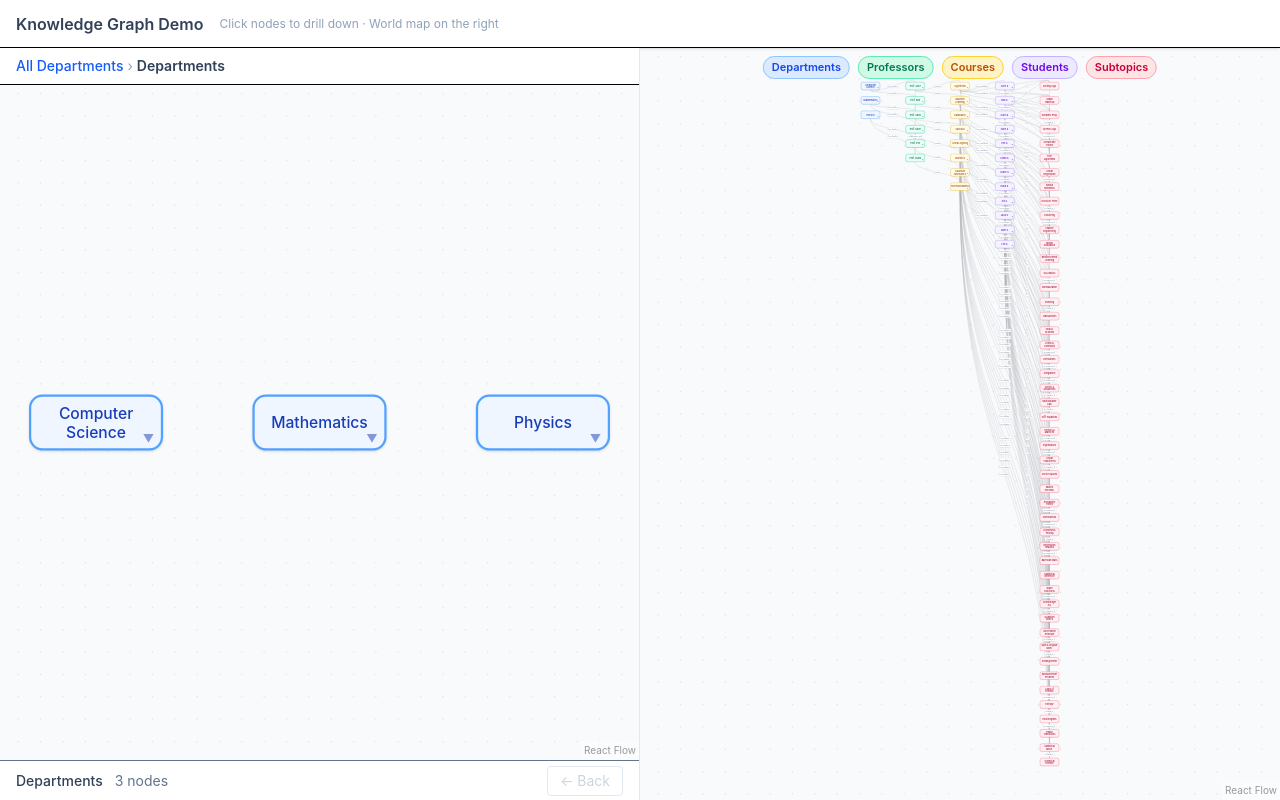
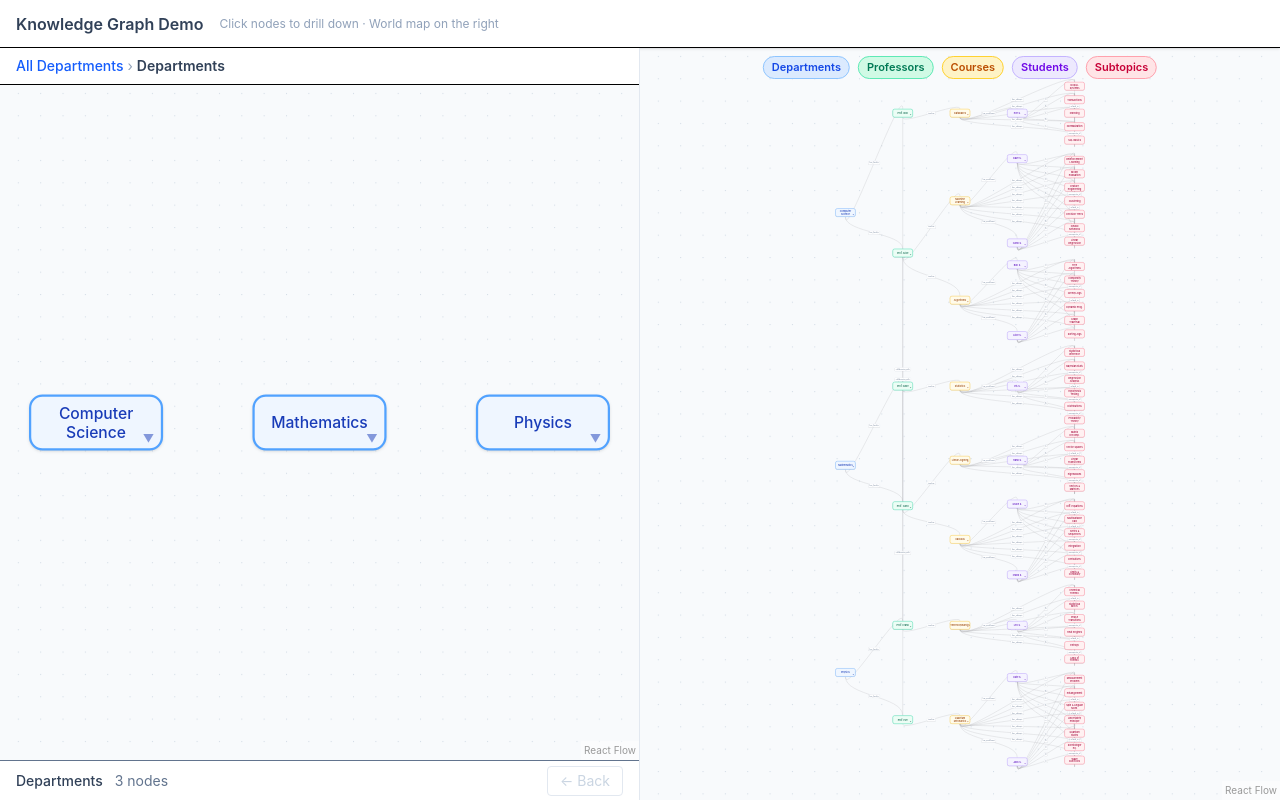
Before and after one commit to alwaysmiddle/KnowledgeNetworkDemo, a React (Vite) app: page / in a window 1280 px wide. Built offline with nearby package versions, Linux system fonts and the light colour scheme.

Commit message:
Added dagre for graph layouts.

```diff
--- a/package.json
+++ b/package.json
@@ -10,6 +10,7 @@
     "preview": "vite preview"
   },
   "dependencies": {
+    "@dagrejs/dagre": "^2.0.4",
     "@xyflow/react": "^12.10.1",
     "react": "^19.2.0",
     "react-dom": "^19.2.0"
@@ -17,6 +18,7 @@
   "devDependencies": {
     "@eslint/js": "^9.39.1",
     "@tailwindcss/vite": "^4.2.1",
+    "@types/dagre": "^0.7.54",
     "@types/node": "^24.10.1",
     "@types/react": "^19.2.7",
     "@types/react-dom": "^19.2.3",
--- a/src/components/WorldMapCanvas.tsx
+++ b/src/components/WorldMapCanvas.tsx
@@ -5,7 +5,7 @@ import type { Node, Edge, NodeMouseHandler } from '@xyflow/react'
 import { KGNodeComponent } from './KGNode'
 import type { KGNodeData } from './KGNode'
 import { KGEdgeComponent } from './KGEdge'
-import { layoutWorldMap } from '../lib/layoutWorldMap'
+import { layoutWorldMapDagre } from '../lib/layoutWorldMapDagre'
 import type { KnowledgeGraph, ComputedLayer } from '../types'
 
 // Stable references — must be outside component
@@ -36,9 +36,9 @@ export function WorldMapCanvas({
   onNodeClick,
 }: WorldMapCanvasProps) {
   const positionMap = useMemo(() => {
-    const positions = layoutWorldMap(layers)
+    const positions = layoutWorldMapDagre(graph, layers)
     return Object.fromEntries(positions.map(p => [p.id, p.position]))
-  }, [layers])
+  }, [graph, layers])
 
   // Which nodes have outgoing drill-down edges (i.e. have children in next layer)
   const drillRelationships = useMemo(
--- /dev/null
+++ b/src/lib/layoutWorldMapDagre.ts
@@ -0,0 +1,62 @@
+import dagre from '@dagrejs/dagre'
+import type { KnowledgeGraph, ComputedLayer } from '../types'
+import type { NodePosition } from './layoutNodes'
+
+const NODE_WIDTH = 120
+const NODE_HEIGHT = 50
+
+/**
+ * Lays out all nodes using Dagre's ranked graph algorithm (left-to-right).
+ *
+ * Only layer-connecting edges (has_faculty, teaches, has_enrollment, grade A/B/C/D/F)
+ * are fed to Dagre for rank/position computation. Intra-layer edges (prerequisite_of,
+ * related_to, collaborates_with, has_subtopic) are excluded — they would confuse
+ * rank assignment and scatter nodes that belong to the same column.
+ *
+ * The result: nodes connected to the same parent cluster together naturally,
+ * e.g. CS professors group near the CS department node.
+ */
+export function layoutWorldMapDagre(
+  graph: KnowledgeGraph,
+  layers: ComputedLayer[]
+): NodePosition[] {
+  const g = new dagre.graphlib.Graph()
+  g.setDefaultEdgeLabel(() => ({}))
+  g.setGraph({
+    rankdir: 'LR',
+    ranksep: 220,  // horizontal gap between layers
+    nodesep: 30,   // vertical gap between sibling nodes
+    marginx: 40,
+    marginy: 40,
+  })
+
+  // Register every node that belongs to a layer
+  const layerNodeSet = new Set(layers.flatMap(l => l.nodeIds))
+  graph.nodes
+    .filter(n => layerNodeSet.has(n.id))
+    .forEach(n => g.setNode(n.id, { width: NODE_WIDTH, height: NODE_HEIGHT }))
+
+  // Only add edges that connect nodes across layers (structural hierarchy edges)
+  // Intra-layer edges (prerequisite_of, related_to, collaborates_with, has_subtopic)
+  // are intentionally excluded from layout computation.
+  const layerRelationships = new Set(layers.flatMap(l => l.outgoingRelationships))
+
+  graph.edges
+    .filter(e => layerRelationships.has(e.relationship))
+    .forEach(e => g.setEdge(e.source, e.target))
+
+  dagre.layout(g)
+
+  return graph.nodes
+    .filter(n => layerNodeSet.has(n.id))
+    .map(n => {
+      const pos = g.node(n.id)
+      return {
+        id: n.id,
+        position: {
+          x: pos.x - NODE_WIDTH / 2,
+          y: pos.y - NODE_HEIGHT / 2,
+        },
+      }
+    })
+}
```
Also changed, not shown: 1 other file (tests, documents, lock files or other folders).
